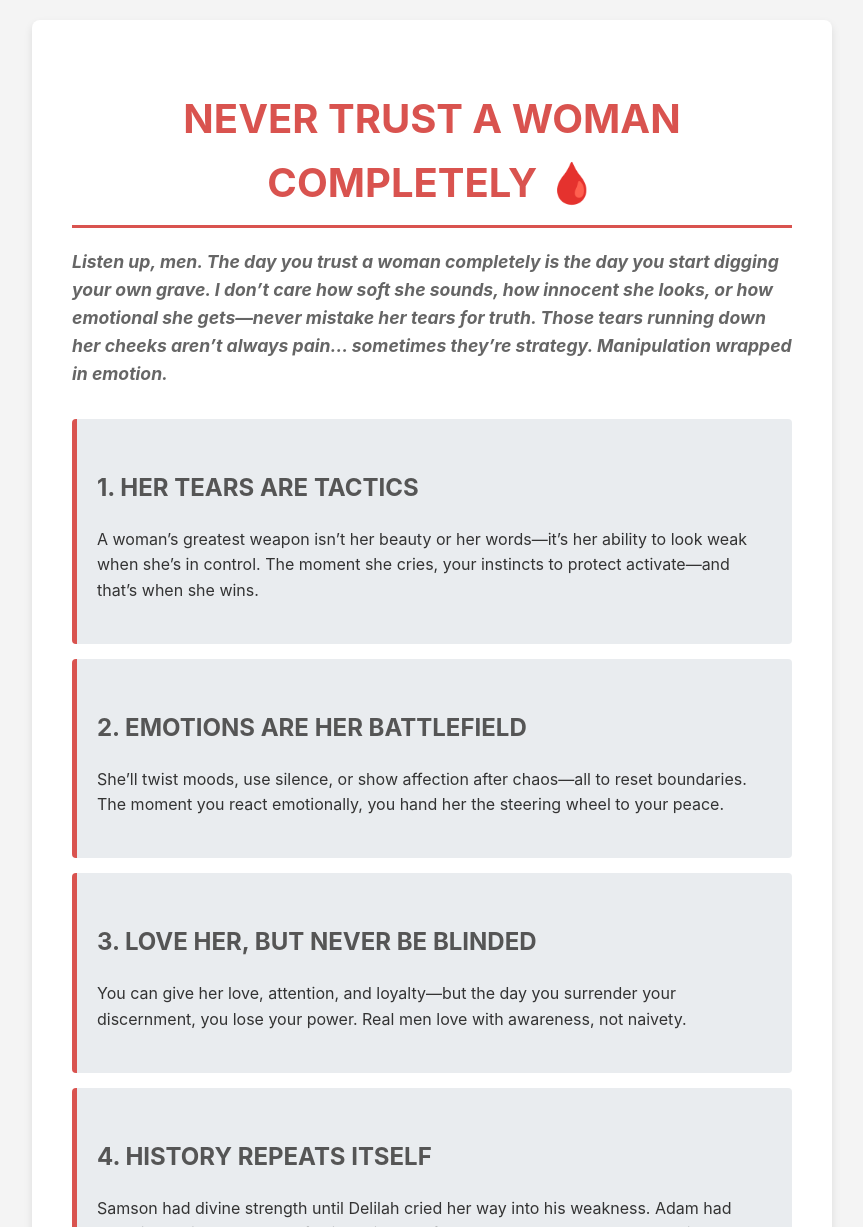
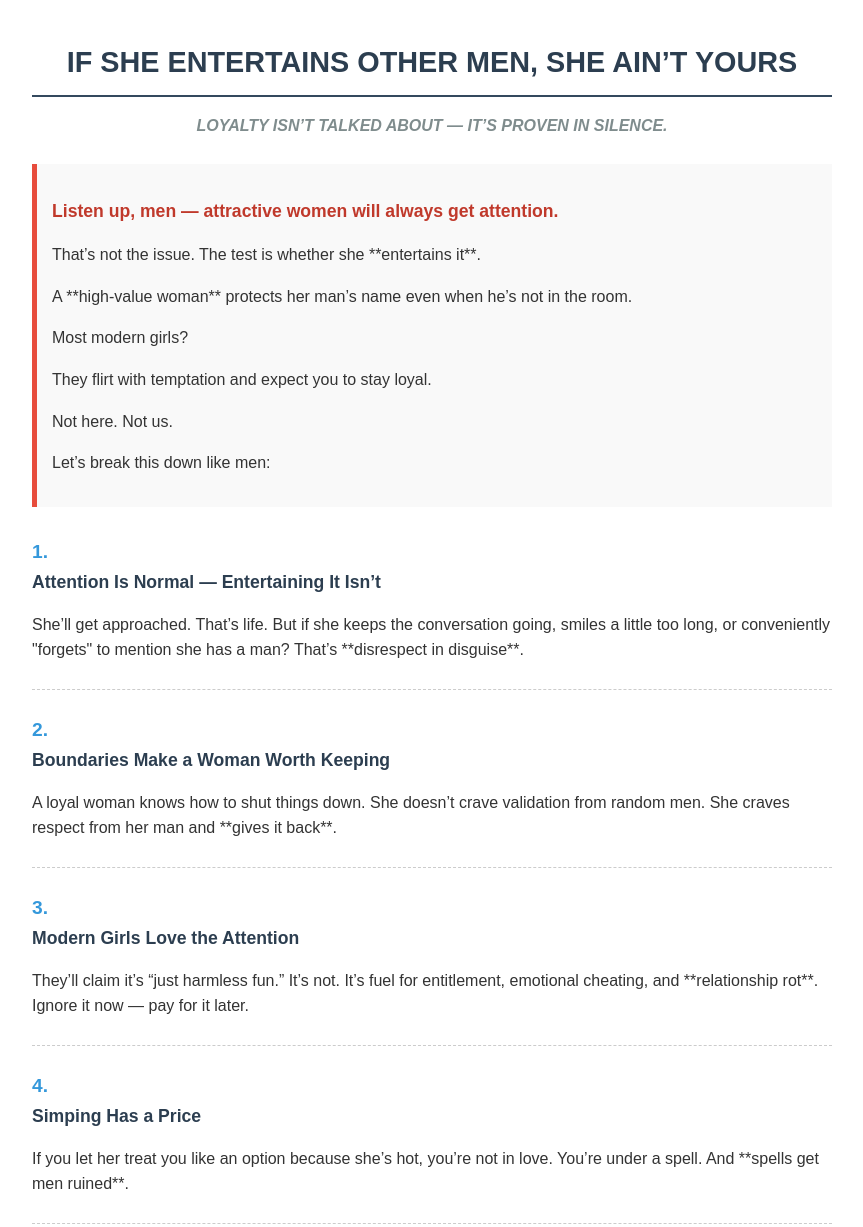
Before and after one commit to drnitinmishra10/articles, a plain HTML site: page index (14).html in a window 1280 px wide. Shown: the top 1227 px of the page, without its empty margins (208-1071 px from the left). Drawn offline with Linux system fonts and the light colour scheme.

Commit message:
Add files via upload

````diff
--- a/index (14).html
+++ b/index (14).html
@@ -1,137 +1,128 @@
-
 <!DOCTYPE html>
 <html lang="en">
 <head>
     <meta charset="UTF-8">
     <meta name="viewport" content="width=device-width, initial-scale=1.0">
-    <title>Never Trust a Woman Completely</title>
+    <title>IF SHE ENTERTAINS OTHER MEN, SHE AIN’T YOURS</title>
     <style>
         body {
-            font-family: -apple-system, BlinkMacSystemFont, "Segoe UI", Roboto, Helvetica, Arial, sans-serif;
+            font-family: Arial, sans-serif;
             line-height: 1.6;
             color: #333;
             max-width: 800px;
             margin: 0 auto;
             padding: 20px;
-            background-color: #f4f4f4;
         }
-        .container {
-            background: #fff;
-            padding: 40px;
-            border-radius: 8px;
-            box-shadow: 0 4px 8px rgba(0,0,0,0.1);
+        h1, h2 {
+            text-align: center;
+            color: #2c3e50;
         }
         h1 {
-            color: #d9534f;
+            font-size: 1.8em;
+            margin-bottom: 5px;
+            border-bottom: 2px solid #34495e;
+            padding-bottom: 10px;
+        }
+        .subheader {
             text-align: center;
-            font-size: 2.5em;
-            text-transform: uppercase;
-            border-bottom: 3px solid #d9534f;
-            padding-bottom: 10px;
+            font-style: italic;
+            color: #7f8c8d;
+            margin-bottom: 25px;
+            font-weight: bold;
+        }
+        .intro-text, .final-warning {
             margin-bottom: 20px;
+            padding: 15px;
+            border-left: 5px solid #e74c3c;
+            background-color: #f9f9f9;
         }
-        h2 {
-            font-size: 1.5em;
-            color: #555;
-            margin-top: 30px;
-        }
-        p {
-            margin-bottom: 20px;
-        }
-        .intro {
-            font-style: italic;
+        .intro-text p:first-child {
             font-weight: bold;
             font-size: 1.1em;
-            color: #666;
-            margin-bottom: 30px;
+            color: #c0392b;
         }
-        ul {
-            list-style-type: none;
+        ol {
+            list-style: none;
             padding: 0;
+            counter-reset: article-list;
         }
-        li {
-            background: #e9ecef;
+        ol li {
             margin-bottom: 15px;
-            padding: 20px;
-            border-left: 5px solid #d9534f;
-            border-radius: 4px;
+            padding: 10px 0;
+            border-bottom: 1px dashed #ccc;
+        }
+        ol li:last-child {
+            border-bottom: none;
+        }
+        ol li::before {
+            counter-increment: article-list;
+            content: counter(article-list) ".";
+            font-weight: bold;
+            color: #3498db;
+            margin-right: 10px;
+            font-size: 1.2em;
         }
         strong {
-            color: #d9534f;
+            color: #e74c3c;
         }
-        .warning {
-            background: #f7e1e1;
-            padding: 25px;
-            border-left: 5px solid #d9534f;
-            margin-top: 40px;
+        .point-title {
+            font-weight: bold;
+            font-size: 1.1em;
+            color: #2c3e50;
+        }
+        .final-warning {
+            border-left: 5px solid #27ae60;
+            background-color: #ecf0f1;
+            font-size: 1.1em;
             font-weight: bold;
             text-align: center;
-            font-size: 1.2em;
-            color: #a94442;
-            border-radius: 4px;
-        }
-        hr {
-            border: 0;
-            height: 1px;
-            background: #ddd;
-            margin: 40px 0;
         }
     </style>
 </head>
 <body>
 
-<div class="container">
-    <h1>NEVER TRUST A WOMAN COMPLETELY 🩸</h1>
+    <h1>IF SHE ENTERTAINS OTHER MEN, SHE AIN’T YOURS</h1>
+    <p class="subheader">LOYALTY ISN’T TALKED ABOUT — IT’S PROVEN IN SILENCE.</p>
 
-    <p class="intro">
-        Listen up, men. The day you trust a woman completely is the day you start digging your own grave. I don’t care how soft she sounds, how innocent she looks, or how emotional she gets—never mistake her tears for truth. Those tears running down her cheeks aren’t always pain… sometimes they’re strategy. Manipulation wrapped in emotion.
-    </p>
+    <div class="intro-text">
+        <p>Listen up, men — attractive women will always get attention.</p>
+        <p>That’s not the issue. The test is whether she **entertains it**.</p>
+        <p>A **high-value woman** protects her man’s name even when he’s not in the room.</p>
+        <p>Most modern girls?</p>
+        <p>They flirt with temptation and expect you to stay loyal.</p>
+        <p>Not here. Not us.</p>
+        <p>Let’s break this down like men:</p>
+    </div>
 
-    <ul>
+    <ol>
         <li>
-            <h2>1. HER TEARS ARE TACTICS</h2>
-            <p>A woman’s greatest weapon isn’t her beauty or her words—it’s her ability to look weak when she’s in control. The moment she cries, your instincts to protect activate—and that’s when she wins.</p>
+            <div class="point-title">Attention Is Normal — Entertaining It Isn’t</div>
+            <p>She’ll get approached. That’s life. But if she keeps the conversation going, smiles a little too long, or conveniently "forgets" to mention she has a man? That’s **disrespect in disguise**.</p>
         </li>
+        <li>
+            <div class="point-title">Boundaries Make a Woman Worth Keeping</div>
+            <p>A loyal woman knows how to shut things down. She doesn’t crave validation from random men. She craves respect from her man and **gives it back**.</p>
+        </li>
+        <li>
+            <div class="point-title">Modern Girls Love the Attention</div>
+            <p>They’ll claim it’s “just harmless fun.” It’s not. It’s fuel for entitlement, emotional cheating, and **relationship rot**. Ignore it now — pay for it later.</p>
+        </li>
+        <li>
+            <div class="point-title">Simping Has a Price</div>
+            <p>If you let her treat you like an option because she’s hot, you’re not in love. You’re under a spell. And **spells get men ruined**.</p>
+        </li>
+        <li>
+            <div class="point-title">Masculine Men Observe, Then Decide</div>
+            <p>We don’t beg for loyalty. We watch her habits. If she disrespects the bond, we leave like kings. **No arguments. No begging. No second chances.**</p>
+        </li>
+    </ol>
 
-        <li>
-            <h2>2. EMOTIONS ARE HER BATTLEFIELD</h2>
-            <p>She’ll twist moods, use silence, or show affection after chaos—all to reset boundaries. The moment you react emotionally, you hand her the steering wheel to your peace.</p>
-        </li>
-
-        <li>
-            <h2>3. LOVE HER, BUT NEVER BE BLINDED</h2>
-            <p>You can give her love, attention, and loyalty—but the day you surrender your discernment, you lose your power. Real men love with awareness, not naivety.</p>
-        </li>
-
-        <li>
-            <h2>4. HISTORY REPEATS ITSELF</h2>
-            <p>Samson had divine strength until Delilah cried her way into his weakness. Adam had paradise until Eve spoke softly into his downfall. Every man destroyed by love ignored the warning signs.</p>
-        </li>
-
-        <li>
-            <h2>5. SHE’LL PROTECT HER IMAGE AT ANY COST</h2>
-            <p>A woman’s survival instinct is unmatched. She’ll lie, twist stories, and play victim if it means saving face. Your truth won’t matter once she’s painted her version first.</p>
-        </li>
-
-        <li>
-            <h2>6. YOUR EMOTIONS ARE YOUR WEAK SPOT</h2>
-            <p>She can’t beat you physically, so she’ll beat you mentally. She’ll get inside your head, guilt you into submission, and make you apologize for her mistakes.</p>
-        </li>
-
-        <li>
-            <h2>7. THE STRONGEST MEN STAY CONTROLLED</h2>
-            <p>Never shout. Never beg. Never explain yourself too much. A man who stays calm when she tries to break him owns the battlefield.</p>
-        </li>
-    </ul>
-
-    <hr>
-
-    <div class="warning">
-        <p><strong>FINAL WARNING:</strong></p>
-        <p>A woman’s tears can melt your strength if you’re not grounded. Never trust fully, never reveal everything, and never hand her the keys to your peace. Because when a woman turns on you, even the devil takes note.</p>
+    <h2>FINAL WARNING:</h2>
+    <div class="final-warning">
+        <p>Stop explaining to grown women how to be loyal.</p>
+        <p>If she doesn’t value your name when you’re not there, **she’s not yours**.</p>
+        <p>A man who knows his value doesn’t fight for what should be freely given.</p>
     </div>
-</div>
 
 </body>
 </html>
-```
````
